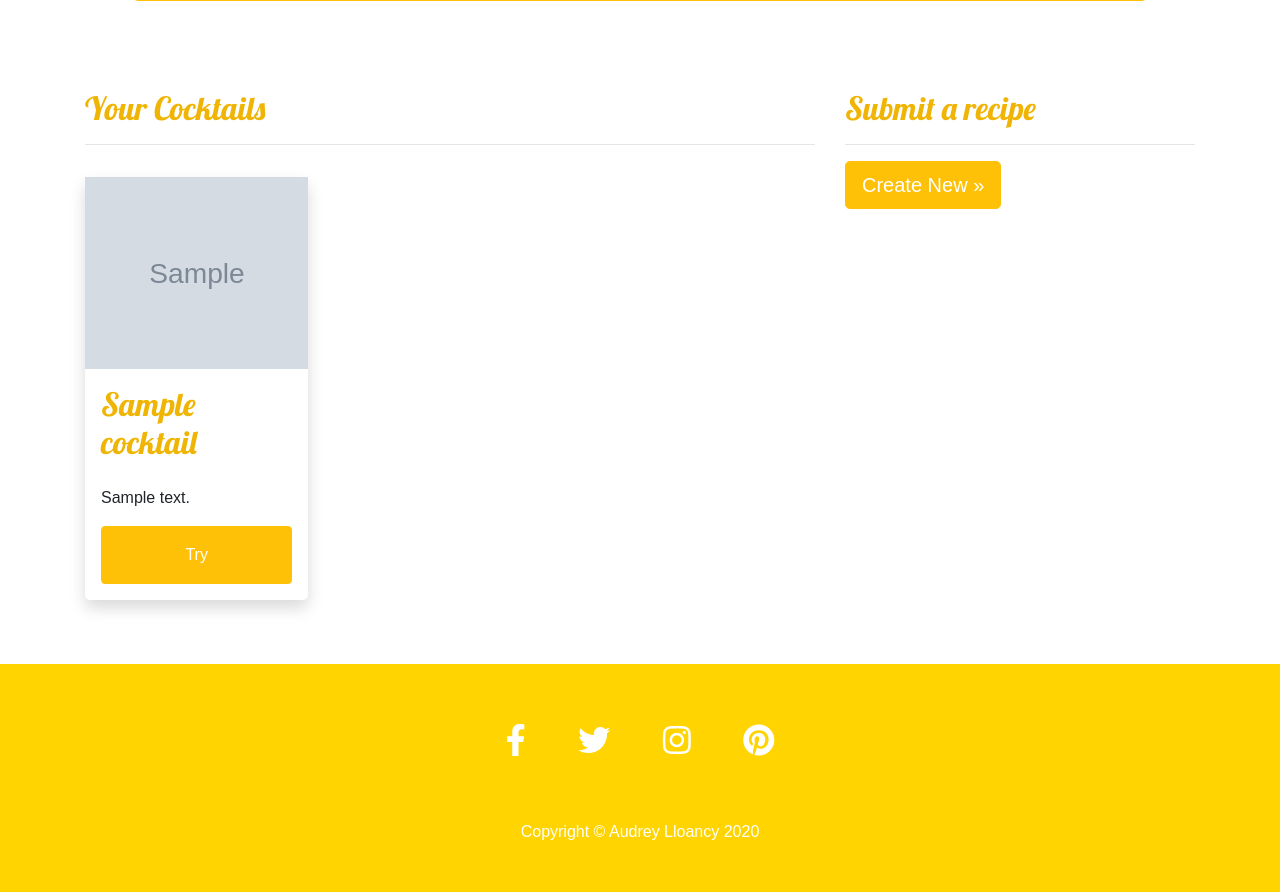
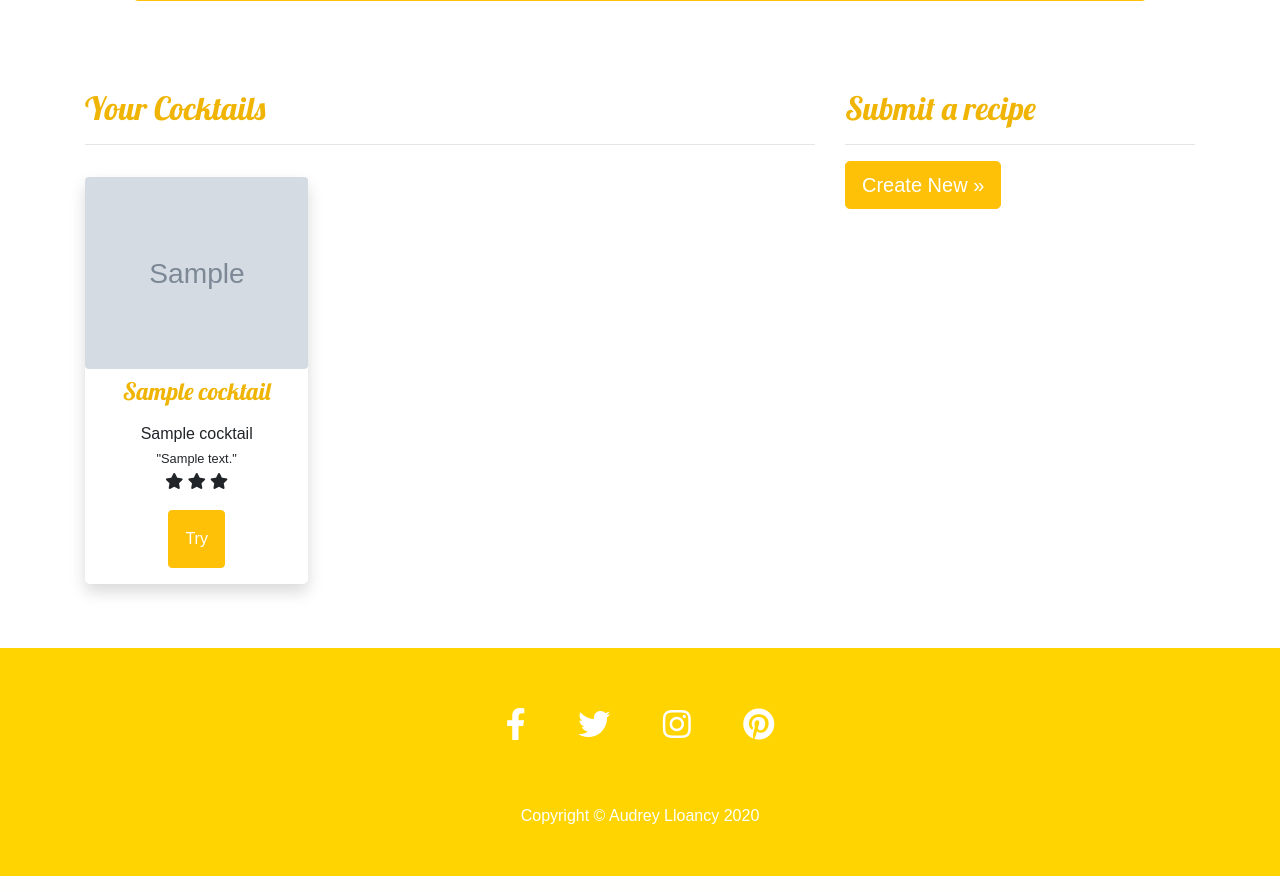
Before and after one commit to AudreyLL88/MS3__Sante, a Flask app: page /profile/1 in a window 1280 px wide. Shown: the part 293-1185 px from the top of the page. Run offline with Flask 2, Linux system fonts and the light colour scheme; the visitor is signed in with stand-in values (Sample User, id 1); grey boxes marked "Sample" are stand-in pictures; a database or web service that is not in the repository returns one stand-in record (values such as "Sample title"); some libraries are stand-ins or nearby versions.

Commit message:
Add delete cocktail functionality and fix data display through cocktail cards in profile, index and cocktail pages

```diff
--- a/app.py
+++ b/app.py
@@ -127,22 +127,6 @@ def add_cocktail():
 
 @app.route("/edit_cocktail/<cocktail_id>", methods=["GET", "POST"])
 def edit_cocktail(cocktail_id):
-    if request.method == "POST":
-        submit = {
-            "category_name": request.form.get("category_name"),
-            "cocktail_name": request.form.get("cocktail_name"),
-            "cocktail_description": request.form.get("cocktail_description"),
-            "cocktail_img": request.form.get("cocktail_img"),
-            "cocktail_ingredients": request.form.get("cocktail_ingredients"),
-            "cocktail_instructions": request.form.get("cocktail_instructions"),
-            "cocktail_prep": request.form.get("cocktail_prep"),
-            "cocktail_diff": request.form.get("cocktail_diff"),
-            "cocktail_serv": request.form.get("cocktail_serv"),
-            "created_by": session["user"]
-        }
-        mongo.db.cocktails.update({"_id": ObjectId(cocktail_id)}, submit)
-        flash("Cocktail Successfully Updated")
-
     cocktail = mongo.db.cocktails.find_one({"_id": ObjectId(cocktail_id)})
     categories = mongo.db.categories.find().sort("category_name", 1)
     return render_template(
--- a/static/css/styles.css
+++ b/static/css/styles.css
@@ -362,7 +362,6 @@ footer a {
 	display: flex;
 	flex-direction: column;
 	justify-content: space-between;
-	cursor: pointer;
 	transition: transform 200ms ease-in;
 	border-radius: 5px;
 }
--- a/templates/profile.html
+++ b/templates/profile.html
@@ -21,19 +21,27 @@
                 <h2>Your Cocktails</h2>
                 <hr>
             <div class="row">
-                    {% for cocktail in cocktails %}
+                     {% for cocktail in cocktails %}
                         <div class="col-md-4">
                             <div class="cocktail-card shadow my-3">
-                                <div class="cocktail-body">
-                                    <img src="{{ cocktail.cocktail_img }}" alt="" class="cocktail-img">
-                                    <h2 class="card-cocktail-title p-3">{{ cocktail.cocktail_name }}</h2>
-                                    <p class="card-cocktail-description px-3">{{ cocktail.cocktail_description }}</p>
+                                <div class="cocktail-body text-center">
+                                    <img src="{{ cocktail.cocktail_img }}" alt="" class="cocktail-img rounded">
+                                    <h4 class="card-cocktail-title py-2 px-3">{{ cocktail.cocktail_name }}</h4>
+                                    <p>{{ cocktail.category_name }}</p>
+                                    <small class="card-cocktail-description px-3">"{{ cocktail.cocktail_description }}"</small>
+                                    <p>
+                                        <i class="fa fa-star" aria-hidden="true"></i>
+                                        <i class="fa fa-star" aria-hidden="true"></i>
+                                        <i class="fa fa-star" aria-hidden="true"></i>
+                                    </p>
                                 </div>
+                                <div class="text-center">
                                 <a href="{{url_for('get_cocktail', cocktail_id=cocktail._id)}}" class="cocktail-btn btn btn-small btn-warning text-white p-3 m-3 border border-warning ">Try</a>
                                 {% if session.user|lower == cocktail.created_by|lower %}
-                                    <a  href="" class="btn btn-danger">Delete</a>
-                                    <a  href="{{ url_for('edit_cocktail', cocktail_id=cocktail._id)}}" class="btn btn-success">Edit</a>
+                                    <a  href="{{ url_for('delete_cocktail', cocktail_id=cocktail._id)}}" class="btn btn-small btn-danger">Delete</a>
+                                    <a  href="{{ url_for('edit_cocktail', cocktail_id=cocktail._id)}}" class="btn  btn-small btn-success">Edit</a>
                                 {% endif %}
+                                </div>
                             </div>
                         </div>
                     {% endfor %}
```
Also changed, not shown: templates/cocktails.html (+4 -6 lines), templates/index.html (+4 -4 lines).
